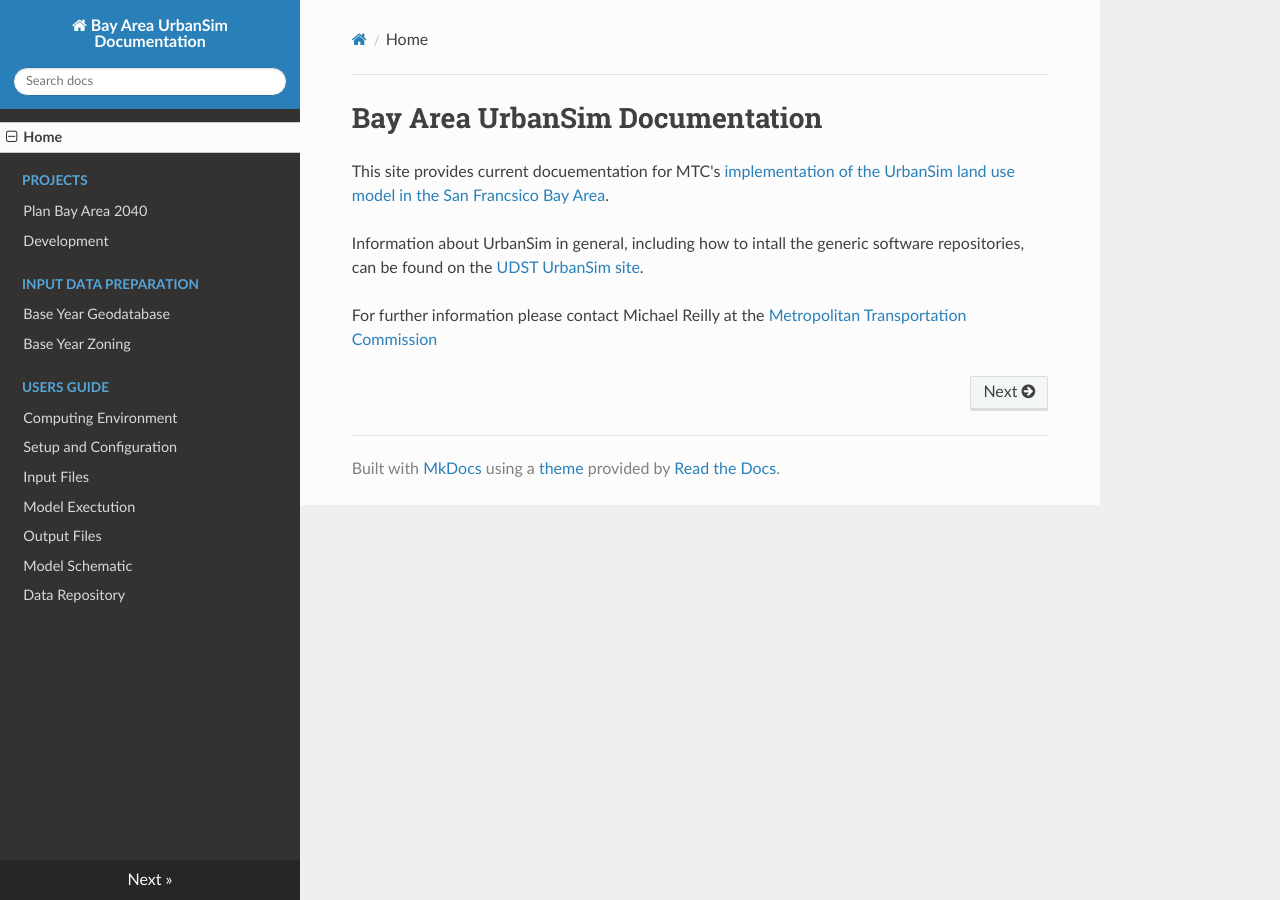
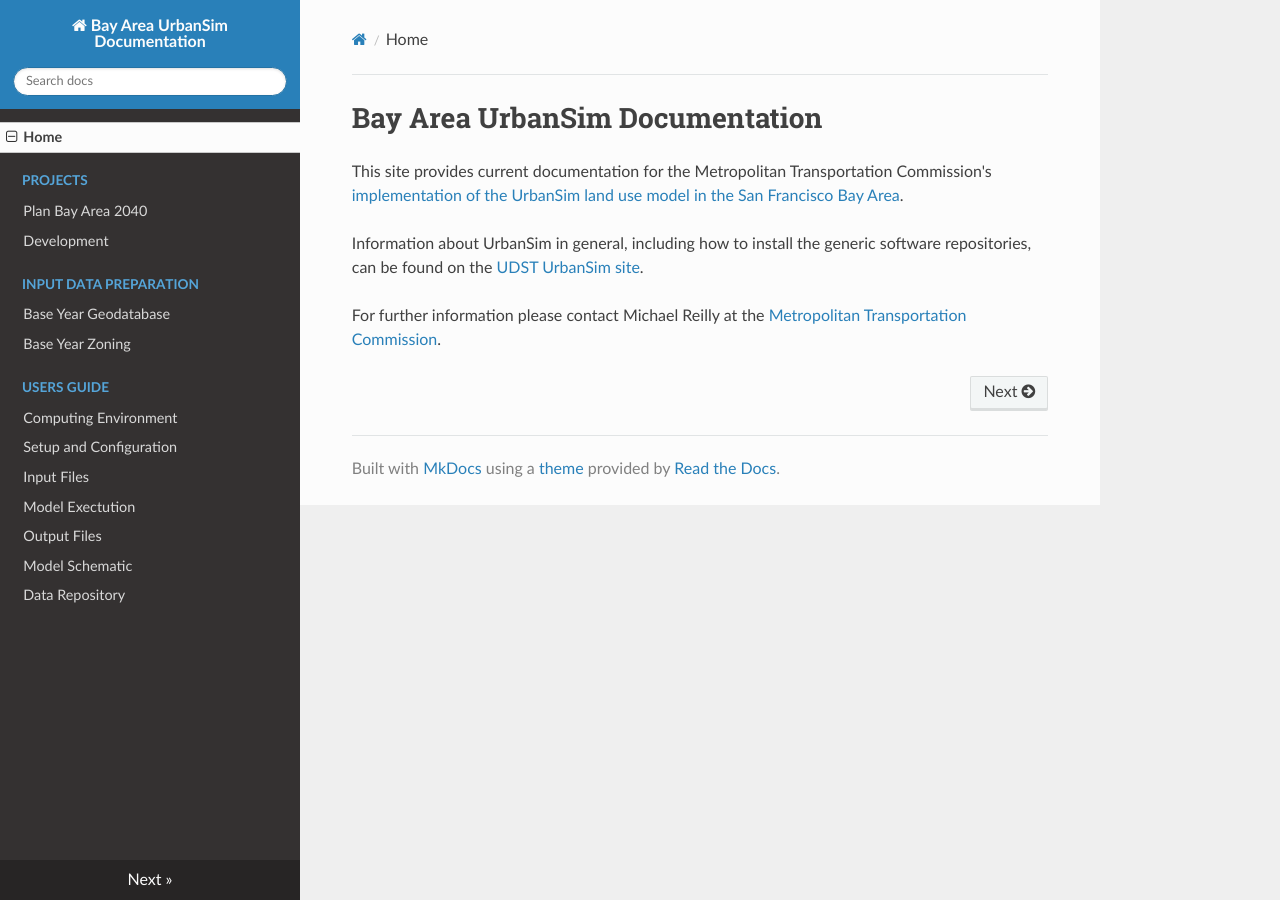
Before and after one commit to BayAreaMetro/baus_docs2, an MkDocs documentation site: the page built from docs/index.md, in a window 1280 px wide. Built offline with MkDocs 1.6.1, drawn with Linux system fonts in a browser that asks for light colours; nearby versions of some CDN libraries; old or Windows-style settings are respelled for this version of MkDocs.

Commit message:
spelling fixes

```diff
--- a/docs/index.md
+++ b/docs/index.md
@@ -1,7 +1,7 @@
 # Bay Area UrbanSim Documentation
 
-This site provides current docuementation for MTC's [implementation of the UrbanSim land use model in the San Francsico Bay Area](https://github.com/MetropolitanTransportationCommission/bayarea_urbansim).
+This site provides current documentation for the  Metropolitan Transportation Commission's [implementation of the UrbanSim land use model in the San Francisco Bay Area](https://github.com/MetropolitanTransportationCommission/bayarea_urbansim).
 
-Information about UrbanSim in general, including how to intall the generic software repositories, can be found on the [UDST UrbanSim site](https://udst.github.io/urbansim/index.html).
+Information about UrbanSim in general, including how to install the generic software repositories, can be found on the [UDST UrbanSim site](https://udst.github.io/urbansim/index.html).
 
-For further information please contact Michael Reilly at the [Metropolitan Transportation Commission](http://mtc.ca.gov)
+For further information please contact Michael Reilly at the [Metropolitan Transportation Commission](http://mtc.ca.gov).
```
